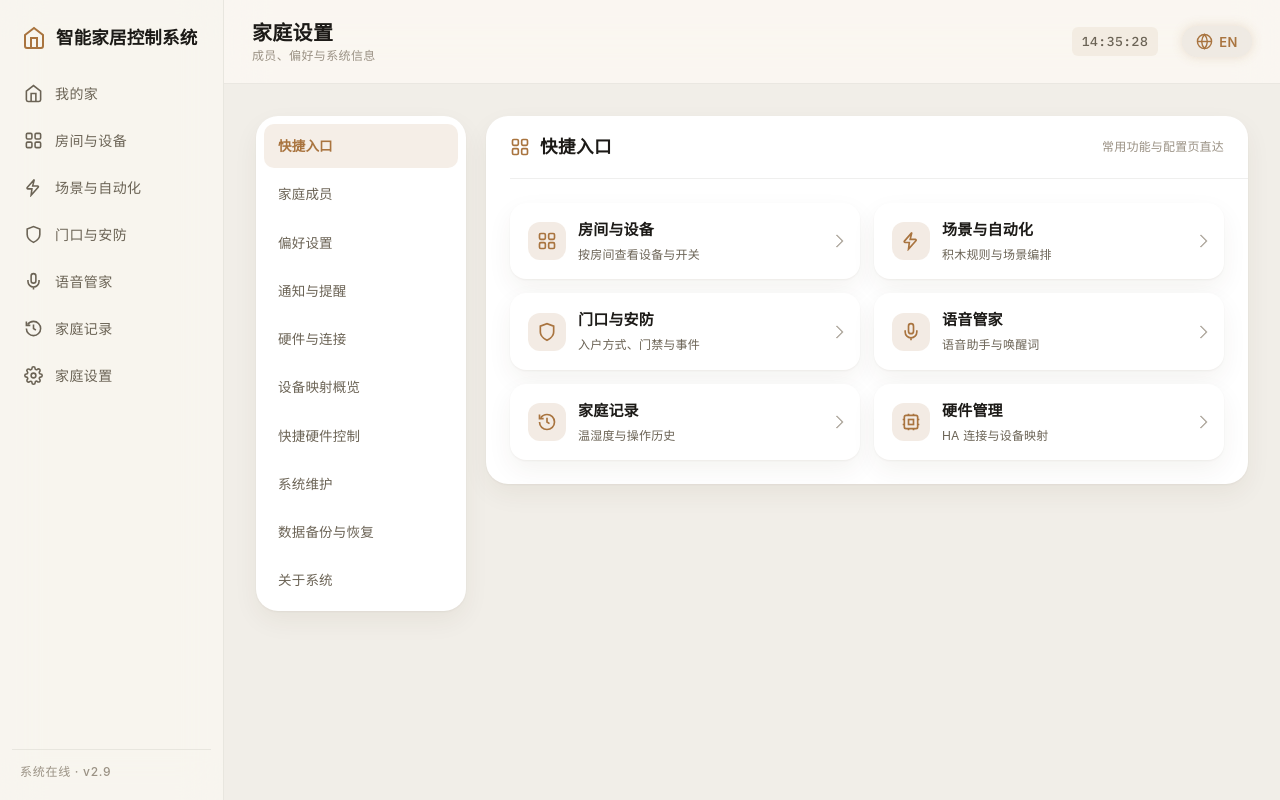
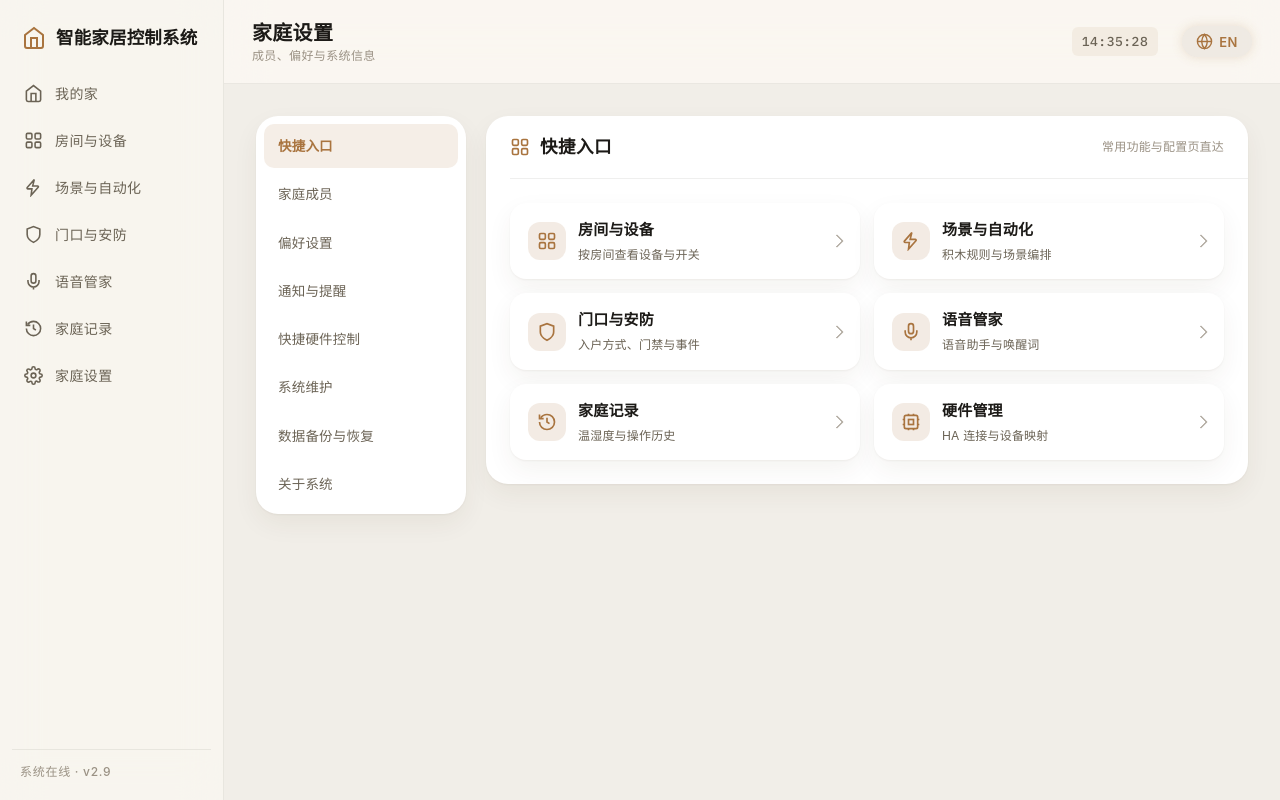
Before and after one commit to Attenna/Arduino-Uno-3-Smart-Home, a Flask app: template PC_Test/web/templates/settings.html in a window 1280 px wide. Run offline with Flask 3, Linux system fonts and the light colour scheme; the template is opened without the code that fills it, so the values that code supplies are empty.

Commit message:
feat(web): 客户端视图续——隐藏设置页设备配置信息
- style.css: 客户端视图段扩充——隐藏设置页 `[data-sec="conn"]`（硬件与连接）与 `[data-sec="devmap"]`（设备映射概览）的导航项与分区；隐藏「关于系统」中 `.status-item.dev-note`（主控硬件/视觉节点）；`body.dev-mode` 下按原语义恢复（分区遵守 active、规格行还原 flex）
- settings.html: 给「主控硬件」「视觉节点」两行加 `.dev-note`
- base.html: 样式版本号 client3
- changes_log.md: 记录 v1.1.9

仅前端展示层改动，不改类名语义、业务逻辑、接口与数据结构；维护者用 ?dev=1 可完整查看

```diff
--- a/PC_Test/web/static/css/style.css
+++ b/PC_Test/web/static/css/style.css
@@ -3771,3 +3771,16 @@ body.dev-mode .mismatch-indicator,
 body.dev-mode .serial-health,
 body.dev-mode .sensor-freshness,
 body.dev-mode .dev-note { display: revert; }
+
+/* 设置页：隐藏「硬件与连接」「设备映射概览」两个设备配置分区（导航项与分区一并隐藏，
+   避免点进去是空白页）。恢复方式同 ?dev=1，分区可见性仍需遵守原来的 active 语义。 */
+.settings-nav-item[data-sec="conn"],
+.settings-nav-item[data-sec="devmap"],
+.settings-section[data-sec="conn"],
+.settings-section[data-sec="devmap"] { display: none; }
+body.dev-mode .settings-nav-item[data-sec="conn"],
+body.dev-mode .settings-nav-item[data-sec="devmap"] { display: block; }
+body.dev-mode .settings-section.active[data-sec="conn"],
+body.dev-mode .settings-section.active[data-sec="devmap"] { display: block; }
+/* 「关于系统」里的硬件规格行同样是设备配置信息；该行原本是 flex，恢复时需还原为 flex */
+body.dev-mode .status-item.dev-note { display: flex; }
--- a/PC_Test/web/templates/base.html
+++ b/PC_Test/web/templates/base.html
@@ -16,7 +16,7 @@
     <link rel="preconnect" href="https://fonts.googleapis.com">
     <link rel="preconnect" href="https://fonts.gstatic.com" crossorigin>
     <link href="https://fonts.googleapis.com/css2?family=Fraunces:opsz,wght@9..144,400..700&family=IBM+Plex+Mono:wght@400;500;600&family=Noto+Serif+SC:wght@500;600;700&family=Plus+Jakarta+Sans:wght@400..800&display=swap" rel="stylesheet">
-    <link rel="stylesheet" href="{{ url_for('static', filename='css/style.css') }}?v=20261019-client1">
+    <link rel="stylesheet" href="{{ url_for('static', filename='css/style.css') }}?v=20261019-client3">
     {% block head %}{% endblock %}
 </head>
 <body>
--- a/PC_Test/web/templates/settings.html
+++ b/PC_Test/web/templates/settings.html
@@ -363,8 +363,8 @@
                         <div class="status-list">
                             <div class="status-item"><span class="k" data-i18n="settings.system">系统名称</span><span class="v" data-i18n="system.title">智能家居控制系统</span></div>
                             <div class="status-item"><span class="k" data-i18n="settings.version">版本</span><span class="v">v2.9</span></div>
-                            <div class="status-item"><span class="k" data-i18n="settings.hardware">主控硬件</span><span class="v">Arduino Uno 3</span></div>
-                            <div class="status-item"><span class="k" data-i18n="settings.vision">视觉节点</span><span class="v" data-i18n="settings.vision_node">香橙派（人脸识别）</span></div>
+                            <div class="status-item dev-note"><span class="k" data-i18n="settings.hardware">主控硬件</span><span class="v">Arduino Uno 3</span></div>
+                            <div class="status-item dev-note"><span class="k" data-i18n="settings.vision">视觉节点</span><span class="v" data-i18n="settings.vision_node">香橙派（人脸识别）</span></div>
                             <div class="status-item"><span class="k" data-i18n="settings.entry_modes">入户方式</span><span class="v" data-i18n="settings.entry_modes_value">人脸识别 · RFID 刷卡 · 矩阵键盘密码</span></div>
                         </div>
                     </div>
```
Also changed, not shown: PC_Test/web/face/changes_log.md (+21 -0 lines).
